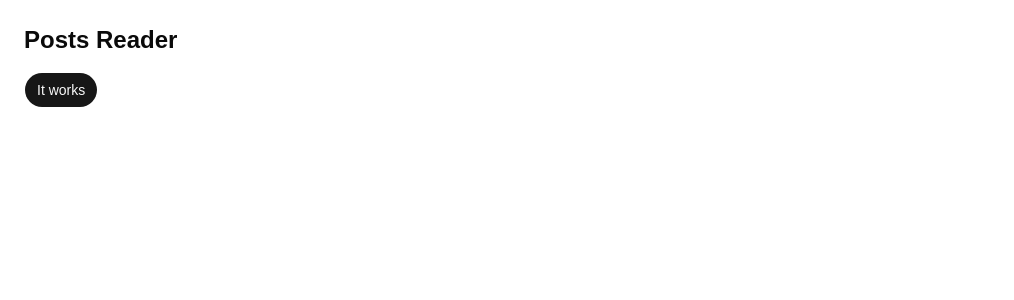
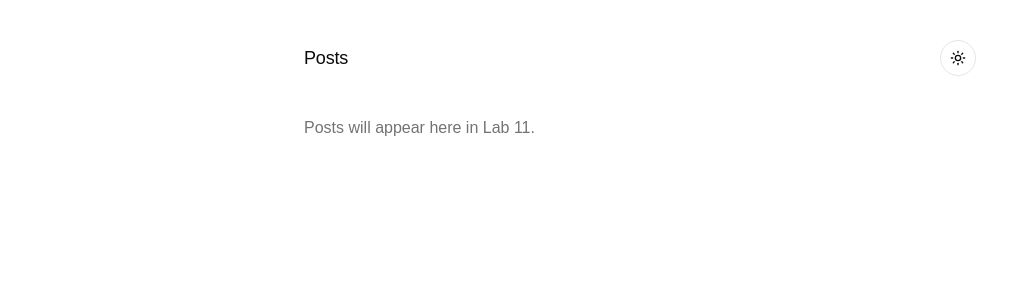
Before and after one commit to jpGluma/posts-reader, a React (Vite) app: page / in a window 1280 px wide. Shown: the top 300 px of the page, without its empty margins (0-1014 px from the left). Built offline with nearby package versions, Linux system fonts and the light colour scheme.

Commit message:
feat: app shell with layout and theme provider

```diff
--- a/src/App.tsx
+++ b/src/App.tsx
@@ -1,14 +1,12 @@
-import { Button } from "@/components/ui/button";
+import Layout from "@/components/layout";
 
 function App() {
   return (
-    <div className="p-6">
-      <h1 className="mb-4 text-2xl font-semibold">
-        Posts Reader
-      </h1>
-
-      <Button>It works</Button>
-    </div>
+    <Layout>
+      <p className="mt-10 text-muted-foreground">
+        Posts will appear here in Lab 11.
+      </p>
+    </Layout>
   );
 }
 
```
